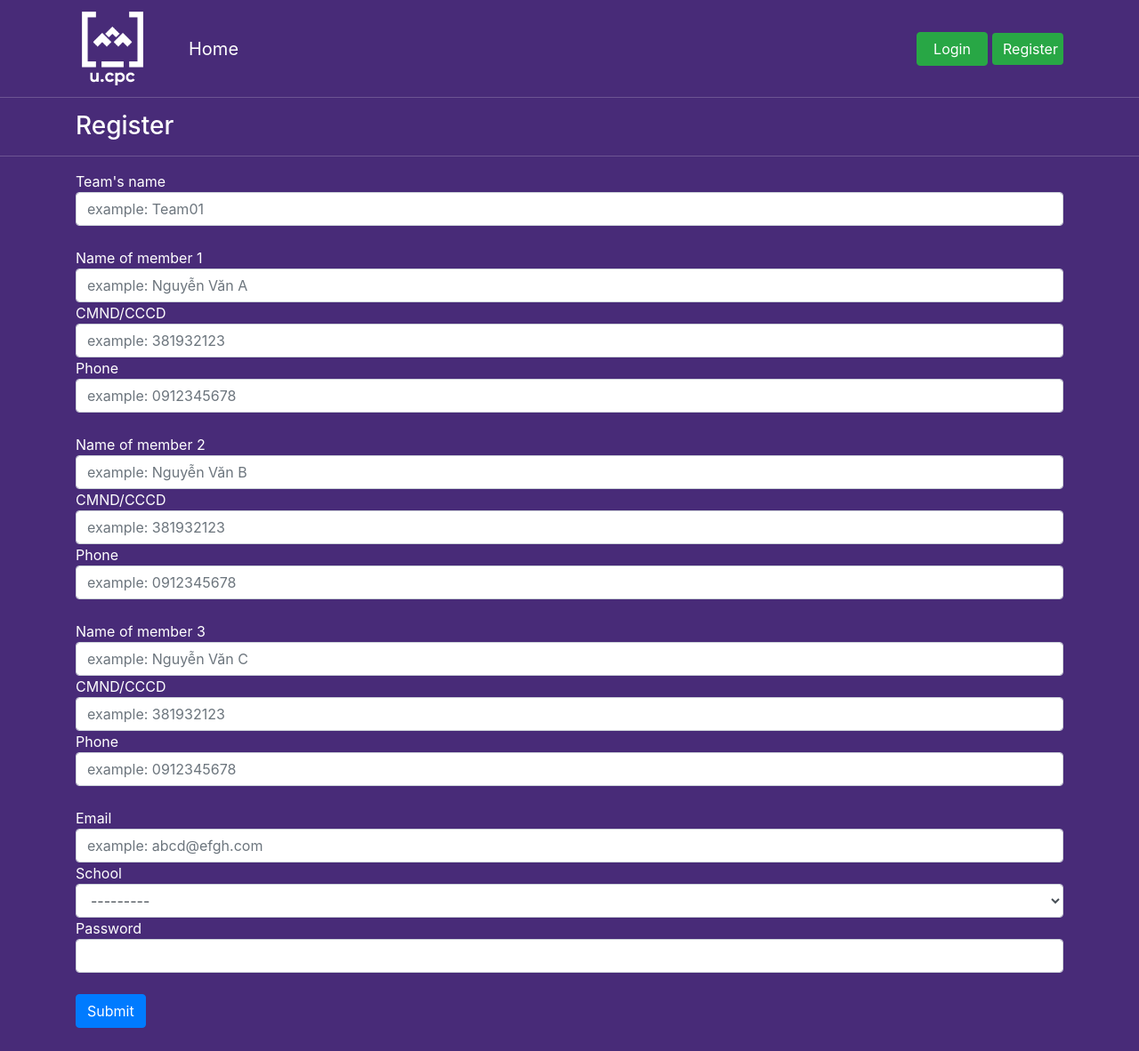
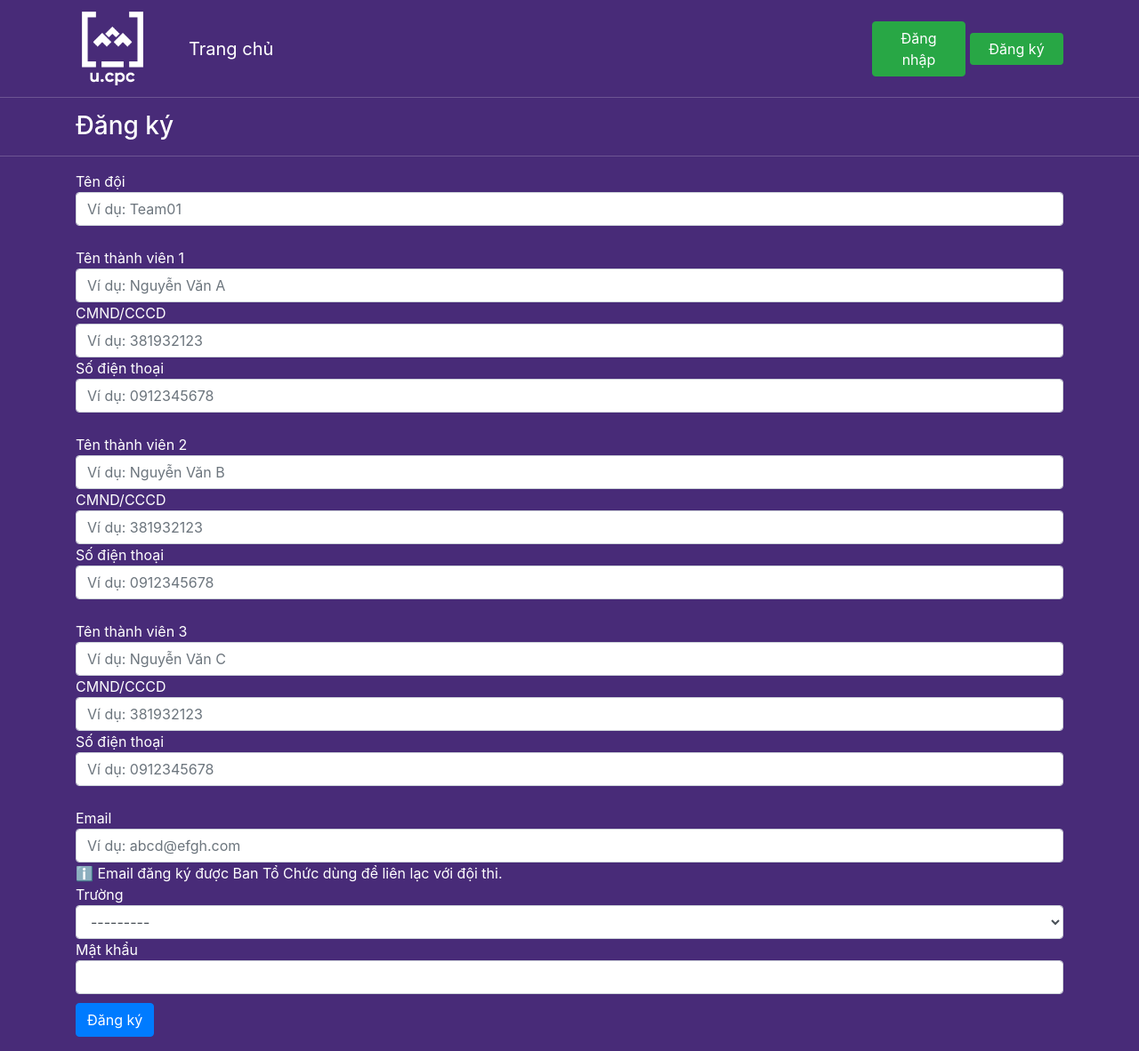
Before and after one commit to nguyendaiky/UIT-UCPC-Web, a Django app: page /register/ in a window 1280 px wide. Shown: the whole page at 89% size. Before the commit the page ends 1156 px from the top, so only its background shows below. Run offline with Django 3.2, Linux system fonts and the light colour scheme; data comes from the database, SQL or seed files in the repository; both versions use the stored data as it was after the commit; some libraries are stand-ins or nearby versions.

Commit message:
🦾update Tieng Viet for all,

```diff
--- a/register/forms.py
+++ b/register/forms.py
@@ -6,71 +6,73 @@
 PasswordRegex = RegexValidator(r'^(?=.{6,})(?=.*[a-z]+)(?=.*\d+)(?=.*[A-Z]+)[ -~]*$')
 
 class teamForm(forms.ModelForm):
-    team = forms.CharField(max_length = 30, label = 'Team\'s name',widget = forms.TextInput(attrs={'class': 'form-control', 'id': 'pos1', 'placeholder': 'example: Team01' }))
+    team = forms.CharField(max_length = 30, label = 'Tên đội',widget = forms.TextInput(attrs={'class': 'form-control', 'id': 'pos1', 'placeholder': 'Ví dụ: Team01' }))
 
-    member1 = forms.CharField(max_length = 30, label = 'Name of member 1', widget = forms.TextInput(attrs={'class': 'form-control', 'placeholder': 'example: Nguyễn Văn A' }))
-    cmnd1 = forms.CharField(max_length=12, label = 'CMND/CCCD', widget = forms.TextInput(attrs={'class': 'form-control', 'placeholder': 'example: 381932123'}))
-    phone1 = forms.CharField(max_length=11, label = 'Phone', widget = forms.TextInput(attrs={'class': 'form-control', 'id': 'pos2', 'placeholder': 'example: 0912345678'}))
+    member1 = forms.CharField(max_length = 30, label = 'Tên thành viên 1', widget = forms.TextInput(attrs={'class': 'form-control', 'placeholder': 'Ví dụ: Nguyễn Văn A' }))
+    cmnd1 = forms.CharField(max_length=12, label = 'CMND/CCCD', widget = forms.TextInput(attrs={'class': 'form-control', 'placeholder': 'Ví dụ: 381932123'}))
+    phone1 = forms.CharField(max_length=11, label = 'Số điện thoại', widget = forms.TextInput(attrs={'class': 'form-control', 'id': 'pos2', 'placeholder': 'Ví dụ: 0912345678'}))
 
-    member2 = forms.CharField(max_length = 30, label = 'Name of member 2', widget = forms.TextInput(attrs={'class': 'form-control', 'placeholder': 'example: Nguyễn Văn B' }))
-    cmnd2 = forms.CharField(max_length=12, label = 'CMND/CCCD', widget = forms.TextInput(attrs={'class': 'form-control', 'placeholder': 'example: 381932123'}))
-    phone2 = forms.CharField(max_length=11, label = 'Phone', widget = forms.TextInput(attrs={'class': 'form-control', 'id': 'pos3', 'placeholder': 'example: 0912345678'}))
+    member2 = forms.CharField(max_length = 30, label = 'Tên thành viên 2', widget = forms.TextInput(attrs={'class': 'form-control', 'placeholder': 'Ví dụ: Nguyễn Văn B' }))
+    cmnd2 = forms.CharField(max_length=12, label = 'CMND/CCCD', widget = forms.TextInput(attrs={'class': 'form-control', 'placeholder': 'Ví dụ: 381932123'}))
+    phone2 = forms.CharField(max_length=11, label = 'Số điện thoại', widget = forms.TextInput(attrs={'class': 'form-control', 'id': 'pos3', 'placeholder': 'Ví dụ: 0912345678'}))
 
-    member3 = forms.CharField(max_length = 30, label = 'Name of member 3', widget = forms.TextInput(attrs={'class': 'form-control', 'placeholder': 'example: Nguyễn Văn C' }))
-    cmnd3 = forms.CharField(max_length=12, label = 'CMND/CCCD', widget = forms.TextInput(attrs={'class': 'form-control', 'placeholder': 'example: 381932123'}))
-    phone3 = forms.CharField(max_length=11, label = 'Phone', widget = forms.TextInput(attrs={'class': 'form-control', 'id': 'pos4', 'placeholder': 'example: 0912345678'}))
+    member3 = forms.CharField(max_length = 30, label = 'Tên thành viên 3', widget = forms.TextInput(attrs={'class': 'form-control', 'placeholder': 'Ví dụ: Nguyễn Văn C' }))
+    cmnd3 = forms.CharField(max_length=12, label = 'CMND/CCCD', widget = forms.TextInput(attrs={'class': 'form-control', 'placeholder': 'Ví dụ: 381932123'}))
+    phone3 = forms.CharField(max_length=11, label = 'Số điện thoại', widget = forms.TextInput(attrs={'class': 'form-control', 'id': 'pos4', 'placeholder': 'Ví dụ: 0912345678'}))
 
-    email = forms.CharField(label= 'Email', widget = forms.TextInput(attrs={'class': 'form-control', 'placeholder': 'example: abcd@efgh.com' }))
+    email = forms.CharField(label= 'Email', widget = forms.TextInput(attrs={'class': 'form-control', 'placeholder': 'Ví dụ: abcd@efgh.com' }))
     class Meta:
         model = Team
         fields = ['team', 'member1', 'cmnd1', 'phone1', 'member2', 'cmnd2', 'phone2', 'member3', 'cmnd3', 'phone3', 'email', 'school']
         widgets = {"school":forms.Select(attrs={'class': 'form-control', 'placeholder': 'Enter your school\'s name' })}
-    password = forms.CharField(max_length = 20, label = 'Password', validators=[PasswordRegex], widget = forms.PasswordInput(attrs={'class': 'form-control', 'id': 'pos5'}))
+    password = forms.CharField(max_length = 20, label = 'Mật khẩu', validators=[PasswordRegex], widget = forms.PasswordInput(attrs={'class': 'form-control', 'id': 'pos5'}))
 
     def __init__(self, *args, **kwargs):
         super(teamForm, self).__init__(*args, **kwargs)
 
+        self.fields['school'].label = "Trường"
+
         # add custom error messages
         self.fields['team'].error_messages.update({
-            'invalid': '⚠️ Your team\'s name is invalid!',
+            'invalid': '⚠️ Tên đội không hợp lệ!',
         })
         self.fields['member1'].error_messages.update({
-            'invalid': '⚠️ Your member\'s name is invalid!',
+            'invalid': '⚠️ Tên thành viên không hợp lệ!',
         })
         self.fields['cmnd1'].error_messages.update({
-            'invalid': '⚠️ CMND/CCCD is invalid!',
+            'invalid': '⚠️ Số CMND/CCCD không hợp lệ! (CMND/CCCD hợp lệ có 9 hoặc 12 số)',
         })
         self.fields['phone1'].error_messages.update({
-            'invalid': '⚠️ Phone number is invalid!',
+            'invalid': '⚠️ Số điện thoại không hợp lệ! (Số điện thoại hợp lệ có 10 hoặc 11 chữ số)',
         })
         self.fields['member2'].error_messages.update({
-            'invalid': '⚠️ Your member\'s name is invalid!',
+            'invalid': '⚠️ Tên thành viên không hợp lệ!',
         })
         self.fields['cmnd2'].error_messages.update({
-            'invalid': '⚠️ CMND/CCCD is invalid!',
+            'invalid': '⚠️ Số CMND/CCCD không hợp lệ! (CMND/CCCD hợp lệ có 9 hoặc 12 số)',
         })
         self.fields['phone2'].error_messages.update({
-            'invalid': '⚠️ Phone number is invalid!',
+            'invalid': '⚠️ Số điện thoại không hợp lệ! (Số điện thoại hợp lệ có 10 hoặc 11 số)',
         })
         self.fields['member3'].error_messages.update({
-            'invalid': '⚠️ Your member\'s name is invalid!',
+            'invalid': '⚠️ Tên thành viên không hợp lệ!',
         })
         self.fields['cmnd3'].error_messages.update({
-            'invalid': '⚠️ CMND/CCCD is invalid!',
+            'invalid': '⚠️ Số CMND/CCCD không hợp lệ! (CMND/CCCD hợp lệ có 9 hoặc 12 số)',
         })
         self.fields['phone3'].error_messages.update({
-            'invalid': '⚠️ Phone number is invalid!',
+            'invalid': '⚠️ Số điện thoại không hợp lệ! (Số điện thoại hợp lệ có 10 hoặc 11 số)',
         })
         self.fields['email'].error_messages.update({
-            'invalid': '⚠️ Email address is invalid!',
+            'invalid': '⚠️ Địa chỉ email không hợp lệ!',
         })
         self.fields['password'].error_messages.update({
-            'invalid': '⚠️ Password must be at least 6 characters (a-z, A-Z, 0-9)!',
+            'invalid': '⚠️ Mật khẩu không hợp lệ! (Mật khẩu hợp lệ có ít nhất 6 chữ số, bao gồm chữ thường, chữ in hoa và chữ số)',
         })
 
 class loginForm(forms.Form):
     email = forms.CharField(widget = forms.TextInput(attrs={'class': 'form-control'}))
-    password = forms.CharField(max_length = 20, label = 'Password', widget = forms.PasswordInput(attrs={'class': 'form-control'}))
+    password = forms.CharField(max_length = 20, label = 'Mật khẩu', widget = forms.PasswordInput(attrs={'class': 'form-control'}))
 
 class editForm(forms.ModelForm):
     member1 = forms.CharField(max_length = 30, label = 'Name of member 1', widget = forms.TextInput(attrs={'class': 'form-control', 'placeholder': 'example: Nguyễn Văn A' }))
--- a/register/static/register/css/myStyle.css
+++ b/register/static/register/css/myStyle.css
@@ -20,7 +20,7 @@
 }
 
 #messages {
-    margin-left: 100px;
+    margin-left: 110px;
 }
 
 hr{
--- a/register/templates/login/login.html
+++ b/register/templates/login/login.html
@@ -3,7 +3,7 @@
 
 {% block content %}
 <div class="container" style="margin-top: 15px;">
-	<h3>Login</h3>
+	<h3>Đăng nhập</h3>
 </div>
 
 <hr>
@@ -17,7 +17,7 @@
 		<form action="{% url 'register:login' %}" method="post">
 			{% csrf_token %}
 			{{ lf.as_p }}
-			<button type="submit" class="btn btn-primary" style = "margin-top: 15px;">Submit</button>
+			<button type="submit" class="btn btn-primary" style = "margin-top: 15px;">Đăng nhập</button>
 		</form>
 	</div>
 </div>
--- a/register/templates/register/navigations.html
+++ b/register/templates/register/navigations.html
@@ -14,23 +14,23 @@
         <div class="collapse navbar-collapse" id="navbarSupportedContent">
             <ul class="navbar-nav mr-auto">
                 <li class="nav-item active">
-                    <a class="nav-link" href="{% url 'register:home' %}">Home<span class="sr-only">(current)</span></a>
+                    <a class="nav-link" href="{% url 'register:home' %}">Trang chủ<span class="sr-only">(current)</span></a>
                 </li>
 
             </ul>
             {% if request.user.is_authenticated %}
             <div class="form-inline my-2 my-lg-0">
-                <a href="{% url 'register:profile' %}" class="btn btn-success" style="width:80px;">Profile</a>
+                <a href="{% url 'register:profile' %}" class="btn btn-success" style="width:105px;">Hồ sơ</a>
             </div>
             <div class="form-inline my-2 my-lg-0">
-                <a href="{% url 'register:logout' %}" class="btn" style = "margin-left: 5px; width:80px;">Logout</a>
+                <a href="{% url 'register:logout' %}" class="btn" style = "margin-left: 5px; width:105px;">Đăng xuất</a>
             </div>
             {% else %}
             <div class="form-inline my-2 my-lg-0">
-                <a href="{% url 'register:login' %}" class="btn btn-success" style="width:80px;">Login</a>
+                <a href="{% url 'register:login' %}" class="btn btn-success" style="width:105px;">Đăng nhập</a>
             </div>
             <div class="form-inline my-2 my-lg-0">
-                <a href="{% url 'register:register' %}" class="btn" style = "margin-left: 5px;width:80px; border: none;">Register</a>
+                <a href="{% url 'register:register' %}" class="btn" style = "margin-left: 5px;width:105px; border: none;">Đăng ký</a>
             </div>
             {% endif %}
         </div>
--- a/register/templates/register/register.html
+++ b/register/templates/register/register.html
@@ -3,7 +3,7 @@
 
 {% block content %}
 <div class="container" style="margin-top: 15px;">
-	<h3>Register</h3>
+	<h3>Đăng ký</h3>
 </div>
 
 <hr>
@@ -54,13 +54,14 @@
 			{{ tf.email.label }}<br>
 			{{ tf.email }}
 			<small>{{ tf.email.errors }}</small>
+			<p>ℹ️ Email đăng ký được Ban Tổ Chức dùng để liên lạc với đội thi.</p>
 			{{ tf.school.label }}<br>
 			{{ tf.school }}
 			<small>{{ tf.school.errors }}</small>
 			{{ tf.password.label }}<br>
 			{{ tf.password }}
-			<small>{{ tf.password.errors }}</small><br>
-			<button type="submit" class="btn btn-primary">Submit</button>
+			<small>{{ tf.password.errors }}</small>
+			<button type="submit" class="btn btn-primary" style="margin-top: 10px;">Đăng ký</button>
 		</form>
 	</div>
 </div>
--- a/register/views.py
+++ b/register/views.py
@@ -31,11 +31,11 @@
                 tf.save()
                 user = User.objects.create_user(Email, Email, Password)
                 Team = tf.cleaned_data.get('team')
-                messages.success(request, '✔️ Account was created for '+Team)
+                messages.success(request, '✔️ Tài khoản '+Team+' đã đăng ký thành công!')
                 return redirect('register:login')
             else:
                 ctx = {"tf":tf}
-                messages.error(request, '❌ You entered an invalid value!')
+                messages.error(request, '❌ Thông tin không hợp lệ!')
                 return render(request, 'register/register.html', ctx, status=422)
 
 
@@ -54,7 +54,7 @@
                 auth_login(request, user)
                 return redirect('register:profile')
             else:
-                messages.error(request, '🙁 Team\'s name or Password is incorrect')
+                messages.error(request, '🙁 Email hoặc mật khẩu chưa chính xác!')
                 return redirect('register:login')
 
 @login_required
```
Also changed, not shown: register/templates/login/profile.html (+6 -5 lines), register/templates/register/home.html (+4 -4 lines), db.sqlite3.
